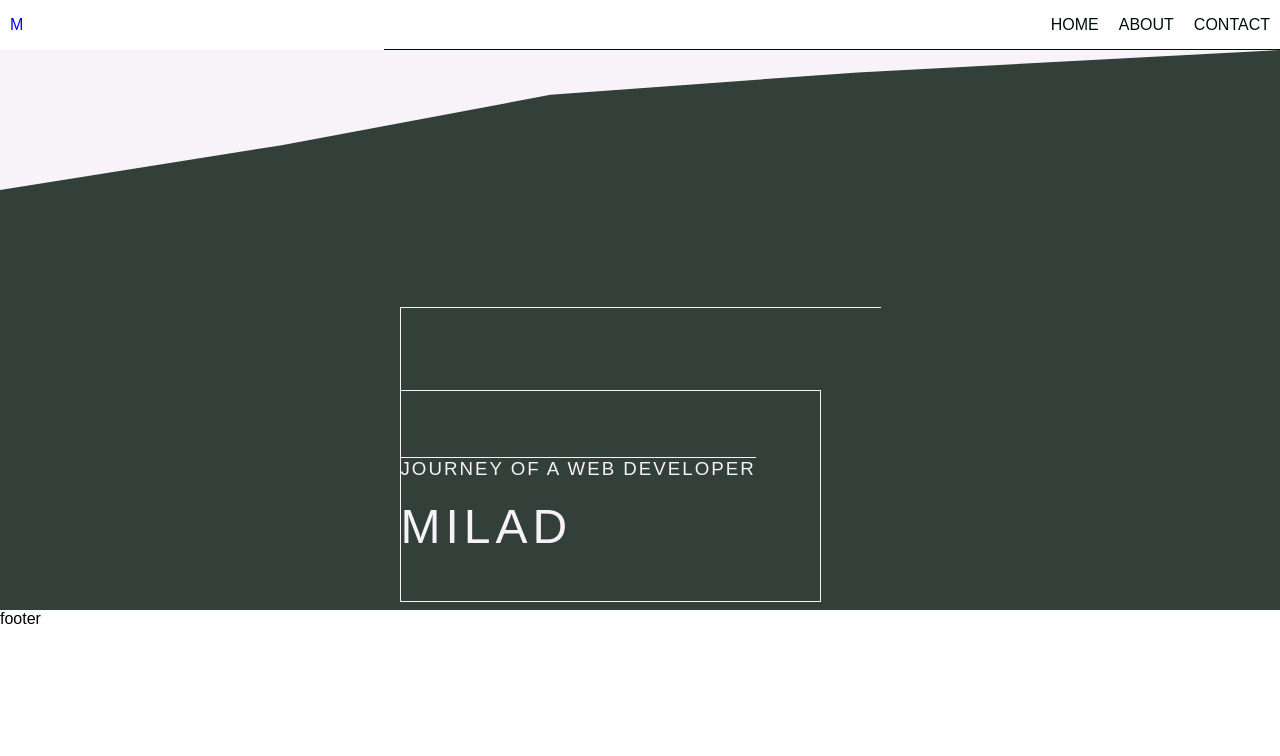
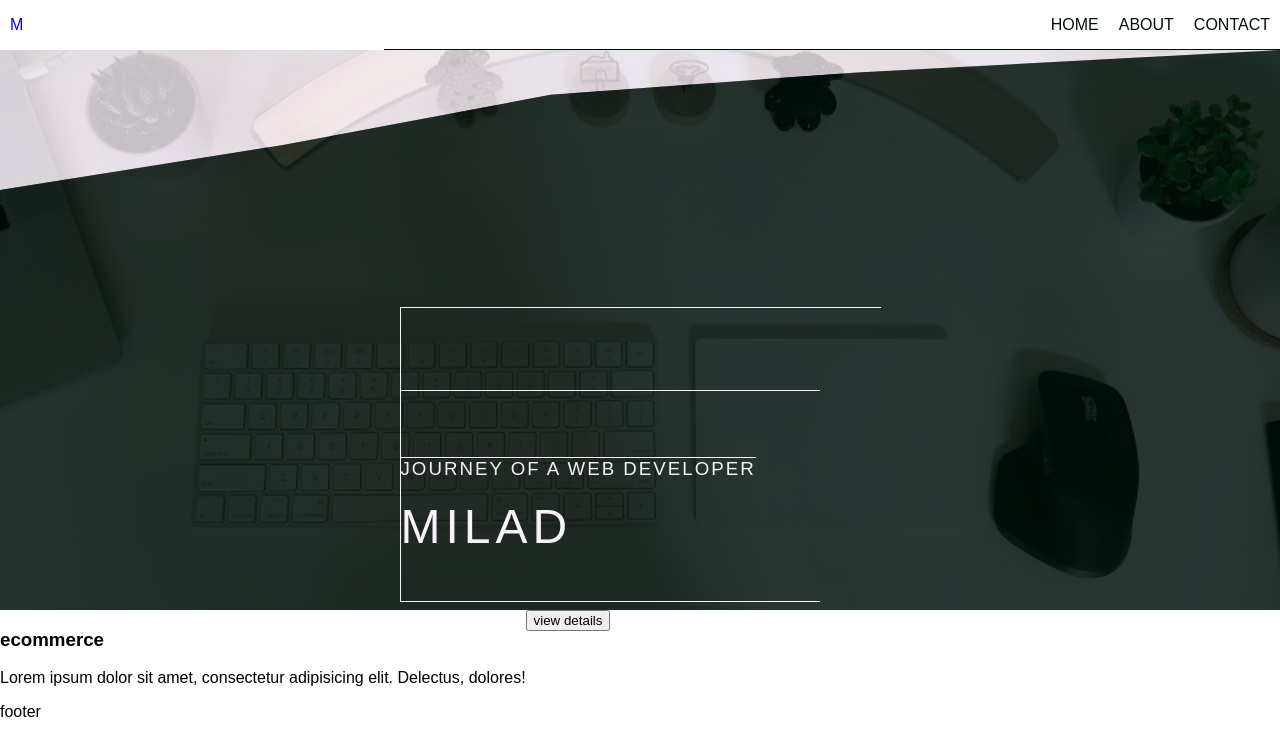
Before and after one commit to Milad64sh/portfolio-website, a Next.js app: page / in a window 1280 px wide. Shown: the top 756 px of the page. Built offline with nearby package versions, Linux system fonts and the light colour scheme.

Commit message:
header finished

```diff
--- a/pages/components/header.module.scss
+++ b/pages/components/header.module.scss
@@ -1,5 +1,6 @@
 @import '../../styles/mixins.scss';
 @import '../../styles/variables.scss';
+@import '../../styles/animations.scss';
 :export {
   transition: $transition;
 }
@@ -11,14 +12,16 @@
   position: relative;
   width: 100%;
   height: 70vh;
-  transition: $transition;
+  background-image: url('../../public/images/trinity-nguyen-Fhq3qIYUHL8-unsplash.jpg');
+  background-size: cover;
+  background-position: center;
   .HBG {
     display: flex;
     flex-direction: column;
     width: 100%;
     height: 100%;
-
-    .HBGYellow {
+    animation: fadeIn 1s ease-in-out forwards;
+    .HBGLightGrey {
       flex: 1;
       position: absolute;
       display: block;
@@ -33,13 +36,12 @@
       );
       clip-path: polygon(100% 0, 67% 4%, 43% 8%, 22% 17%, 0 25%, 0 17%, 0 0);
       background-color: rgba(#f7f1f8, 0.8);
-
       overflow: visible;
       z-index: 1;
       width: 100%;
       height: 100%;
     }
-    .HBGLightGrey {
+    .HBGDarkGrey {
       flex: 1;
       position: absolute;
       display: block;
@@ -90,12 +92,14 @@
       text-transform: uppercase;
       border: 1px solid #f7f1f8;
       border-left: none;
+      border-right: none;
       height: 55%;
       .headerH3 {
         font-weight: 100;
         letter-spacing: 2px;
         padding: 0;
         border-top: 1px solid #f7f1f8;
+        animation: fadeIn 1s ease-in-out forwards, slideFromLeft 1s ease-in-out;
       }
       .headerH2 {
         letter-spacing: 5px;
@@ -103,6 +107,7 @@
         font-size: 3rem;
         padding: 0;
         margin: 0;
+        animation: fadeIn 1s ease-in-out forwards, slideFromLeft 1s ease-in-out;
       }
     }
   }
--- a/pages/components/header.tsx
+++ b/pages/components/header.tsx
@@ -6,10 +6,7 @@ const header = () => {
     <header>
       <div className={styles.header}>
         <div className={styles.HBG}>
-          <div className={styles.HBGYellow}></div>
           <div className={styles.HBGLightGrey}></div>
-          <div className={styles.HBGMiddleGrey}></div>
-          <div className={styles.HBGGrey}></div>
           <div className={styles.HBGDarkGrey}></div>
         </div>
 
--- a/pages/components/mobileNav.module.scss
+++ b/pages/components/mobileNav.module.scss
@@ -1,5 +1,6 @@
 @import '../../styles/mixins.scss';
 @import '../../styles/variables.scss';
+@import '../../styles/animations.scss';
 :export {
   transition: $transition;
 }
@@ -10,6 +11,7 @@
   align-items: center;
   width: 100%;
   height: 3.5rem;
+  animation: fadeIn 1s ease-in-out;
   .logoMenu {
     display: flex;
     flex-direction: row;
--- a/pages/components/navigation.module.scss
+++ b/pages/components/navigation.module.scss
@@ -1,5 +1,6 @@
 @import '../../styles/mixins.scss';
 @import '../../styles/variables.scss';
+@import '../../styles/animations.scss';
 :export {
   transition: $transition;
 }
@@ -11,6 +12,8 @@
   visibility: visible;
   background-color: transparent;
   transition: $transition;
+  animation: fadeIn 1s ease-in-out;
+
   .logoLink {
     padding: 10px;
     @include Link;
--- /dev/null
+++ b/pages/components/singleProject.module.scss
@@ -0,0 +1,3 @@
+.project {
+  display: flex;
+}
--- /dev/null
+++ b/pages/components/singleProject.tsx
@@ -0,0 +1,23 @@
+import React from 'react';
+import styles from './singleProject.module.scss';
+
+const SingleProject = () => {
+  return (
+    <>
+      <div className={styles.project}>
+        <div className={styles.desc}>
+          <h3>ecommerce</h3>
+          <p>
+            Lorem ipsum dolor sit amet, consectetur adipisicing elit. Delectus,
+            dolores!
+          </p>
+        </div>
+        <div className={styles.details}>
+          <button>view details</button>
+        </div>
+      </div>
+    </>
+  );
+};
+
+export default SingleProject;
--- a/pages/layout.tsx
+++ b/pages/layout.tsx
@@ -5,6 +5,7 @@ import { ReactNode } from 'react';
 import Navigation from './components/Navigation';
 import MobileNav from './components/MobileNav';
 import styles from './index.module.scss';
+import SingleProject from './components/singleProject';
 
 interface LayoutProps {
   children: ReactNode;
@@ -23,7 +24,10 @@ const Layout: React.FC<LayoutProps> = ({ children }) => {
         {isMobile ? <MobileNav /> : <Navigation isMobile={isMobile} />}
         <Header />
       </header>
-      <main>{children}</main>
+      <main>
+        <SingleProject />
+        {children}
+      </main>
       <footer className={styles.footer}>
         <Footer />
       </footer>
--- /dev/null
+++ b/styles/animations.scss
@@ -0,0 +1,19 @@
+@keyframes slideFromLeft {
+  from {
+    visibility: hidden;
+    transform: translateX(-100%);
+  }
+  to {
+    visibility: visible;
+    transform: translateX(0);
+  }
+}
+
+@keyframes fadeIn {
+  from {
+    opacity: 0;
+  }
+  to {
+    opacity: 1;
+  }
+}
```
Also changed, not shown: public/images/trinity-nguyen-Fhq3qIYUHL8-unsplash.jpg (added).
